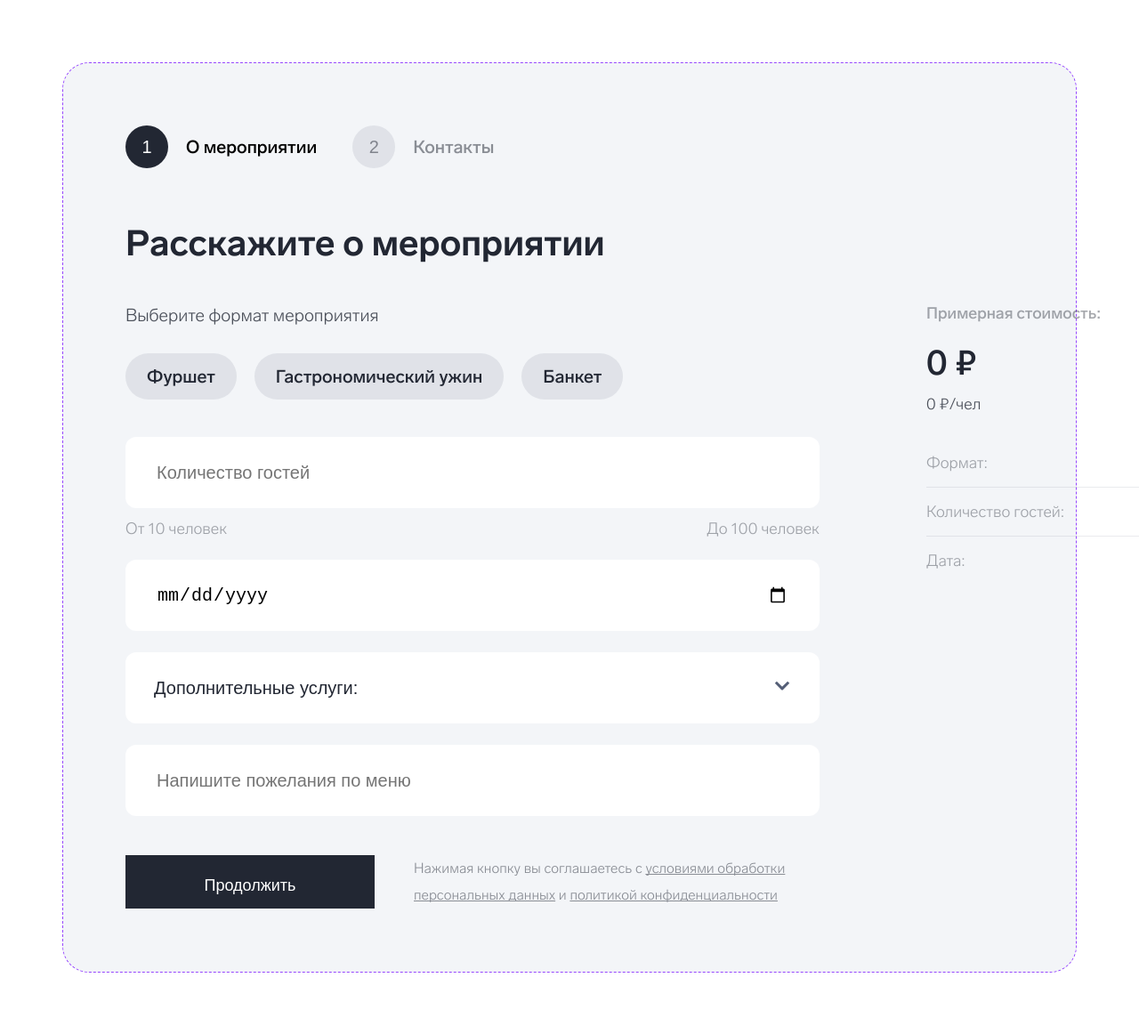
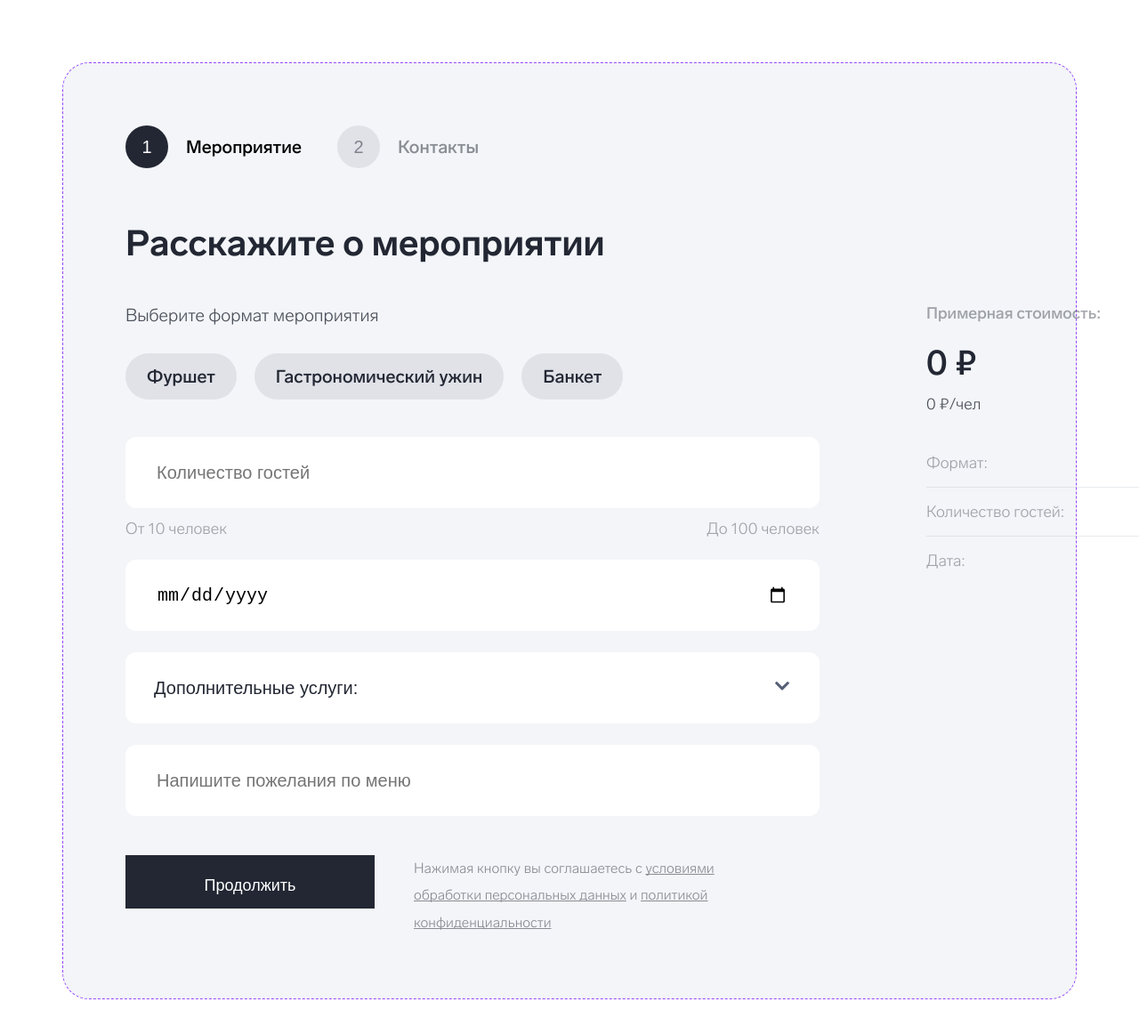
Before and after one commit to VitalyG17/StepFormAngular, an Angular app: page / in a window 1280 px wide. Shown: the top 1162 px of the page at 89% size. Built offline with nearby package versions, Linux system fonts and the light colour scheme; data requests are answered from the project's data file.

Commit message:
fix: eventInfoForm typing, stepper markup, style submit-button span

```diff
--- a/src/app/components/form-event/form-event.component.ts
+++ b/src/app/components/form-event/form-event.component.ts
@@ -22,7 +22,7 @@ export class FormEventComponent implements OnInit, OnDestroy {
   public selectedEventCost: number | null = null;
   public totalAdditionalServicesCost: number = 0;
 
-  protected readonly eventInfoForm: FormGroup = new FormGroup({
+  protected readonly eventInfoForm: FormGroup<EventInfoForm> = new FormGroup<EventInfoForm>({
     formEventName: new FormControl(null, Validators.required),
     countGuests: new FormControl(null, [Validators.required, Validators.min(10), Validators.max(100)]),
     date: new FormControl(null, Validators.required),
@@ -50,7 +50,7 @@ export class FormEventComponent implements OnInit, OnDestroy {
 
     this.formChangesSubscription = this.eventInfoForm.valueChanges
       .pipe(debounceTime(500))
-      .subscribe((value: EventInfoForm): void => {
+      .subscribe((value: any): void => {
         this.formDataService.updateFormData(value);
         this.formSubmitted.emit(this.eventInfoForm.valid);
       });
@@ -74,7 +74,7 @@ export class FormEventComponent implements OnInit, OnDestroy {
     // Подписка обновления общей стоимости доп. услуг
     this.additionServiceValueChangesSubscription = this.eventInfoForm
       .get('additionService')
-      ?.valueChanges.subscribe((selectedServices: string[]): void => {
+      ?.valueChanges.subscribe((selectedServices: string[] | null): void => {
         this.totalAdditionalServicesCost = this.calculateTotalAdditionalServicesCost(selectedServices);
         this.formDataService.updateAdditionalServicesCost(this.totalAdditionalServicesCost);
       });
@@ -130,7 +130,10 @@ export class FormEventComponent implements OnInit, OnDestroy {
   }
 
   // Подсчет стоимости дополнительных услуг
-  private calculateTotalAdditionalServicesCost(selectedServices: string[]): number {
+  private calculateTotalAdditionalServicesCost(selectedServices: string[] | null): number {
+    if (selectedServices === null) {
+      return 0;
+    }
     return selectedServices.reduce((total: number, serviceName: string): number => {
       const service: ServerResponse | undefined = this.addService.find(
         (service: ServerResponse): boolean => service.name === serviceName,
--- a/src/app/components/stepper/stepper.component.html
+++ b/src/app/components/stepper/stepper.component.html
@@ -1,8 +1,18 @@
 <div class="stepper">
   <div class="stepper__items">
-    <button id="fist-btn" class="stepper__item active"><span class="btn-number">1</span></button>
-    <label for="fist-btn" class="stepper__item-label">О мероприятии</label>
-    <button id="second-btn" class="stepper__item inactive"><span class="btn-number">2</span></button>
-    <label for="second-btn" class="stepper__item-label inactive">Контакты</label>
+    <ng-container *ngFor="let item of items; let i = index">
+      <button
+        [id]="'step-' + i"
+        class="stepper__item"
+        [ngClass]="{active: item.completed, inactive: !item.completed}">
+        <span class="btn-number">{{ i + 1 }}</span>
+      </button>
+      <label
+        [for]="'step-' + i"
+        class="stepper__item-label"
+        [ngClass]="{inactive: !item.completed}">
+        {{ item.label }}
+      </label>
+    </ng-container>
   </div>
 </div>
--- a/src/app/components/submit-button/submit-button.component.html
+++ b/src/app/components/submit-button/submit-button.component.html
@@ -1,6 +1,6 @@
 <div class="submit-button">
   <div class="submit-button__container">
     <button (click)="onSubmit()">{{title}}</button>
-    <span>Нажимая кнопку вы соглашаетесь с <a href="/">условиями обработки <br>персональных данных</a> и <a href="/">политикой конфиденциальности</a></span>
+    <span>Нажимая кнопку вы соглашаетесь с <a href="/">условиями обработки персональных данных</a> и <a href="/">политикой конфиденциальности</a></span>
   </div>
 </div>
--- a/src/app/components/submit-button/submit-button.component.scss
+++ b/src/app/components/submit-button/submit-button.component.scss
@@ -8,6 +8,8 @@
       line-height: 190%;
       opacity: 0.5;
       color: var(--dark-blue-color);
+      display: block;
+      max-width: 35%;
       & a {
         text-decoration: underline;
         text-decoration-skip-ink: none;
--- a/src/app/types/eventForm.ts
+++ b/src/app/types/eventForm.ts
@@ -4,6 +4,6 @@ export interface EventInfoForm {
   formEventName: FormControl<string | null>;
   countGuests: FormControl<number | null>;
   date: FormControl<Date | null>;
-  additionService: FormControl<string | null>;
+  additionService: FormControl<string[] | null>;
   menuWishes: FormControl<string | null>;
 }
```
